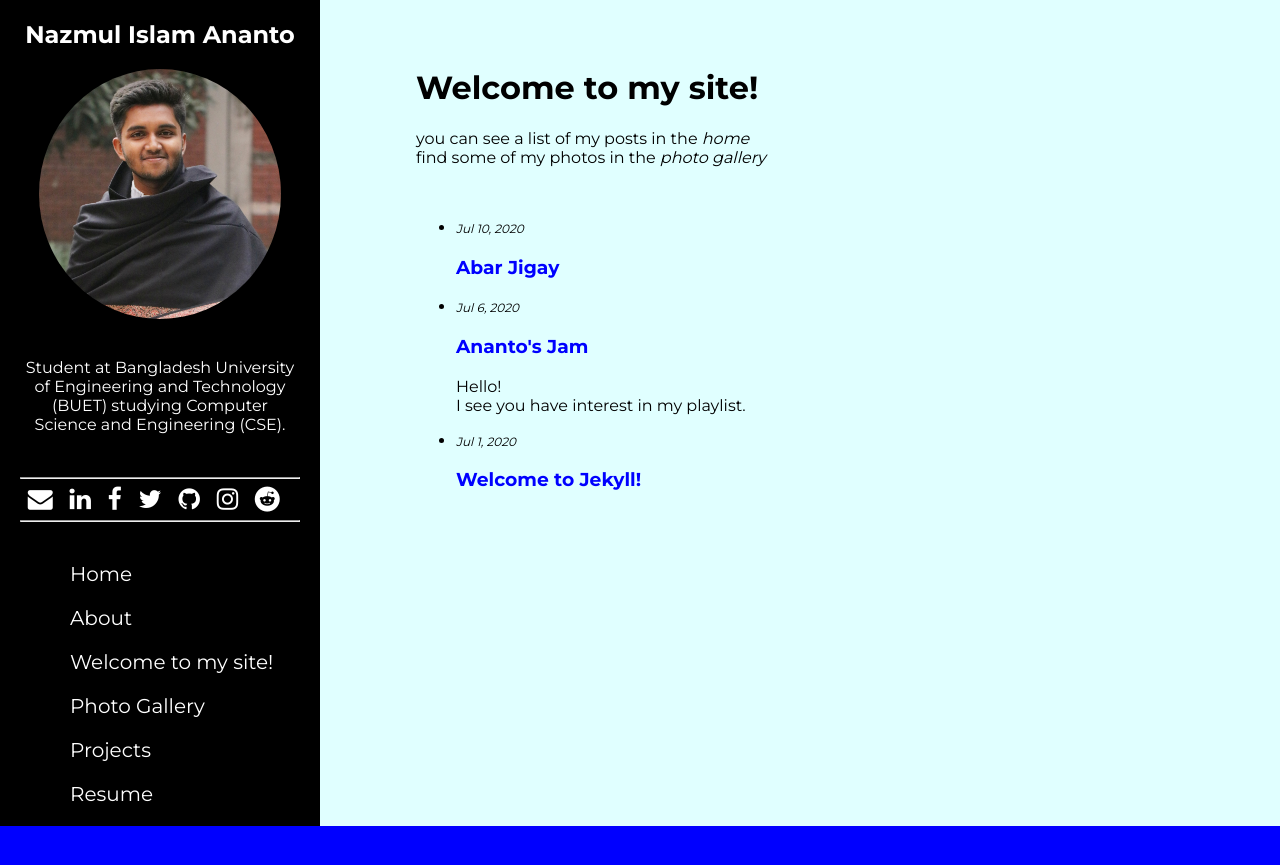
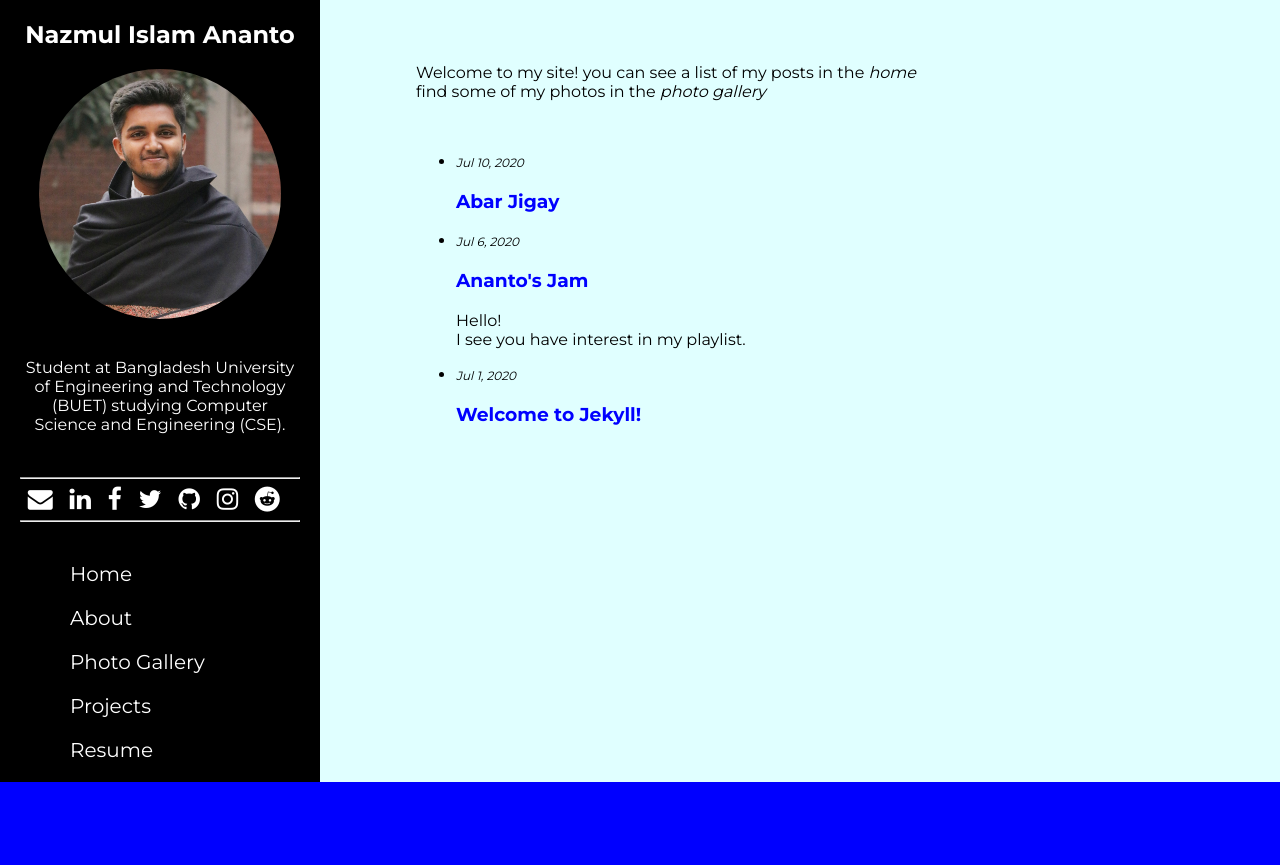
Before and after one commit to niananto/niananto.github.io, a Jekyll site: the page built from index.markdown, in a window 1280 px wide. Shown: the top 865 px of the page. Built offline with Jekyll 4.4.1, drawn with Linux system fonts in a browser that asks for light colours; our own code applies the rules of GitHub Pages for plain Markdown files.

Commit message:
Update index.markdown

```diff
--- a/index.markdown
+++ b/index.markdown
@@ -5,6 +5,6 @@
 layout: custom-home
 ---
 
-# Welcome to my site!
+Welcome to my site!
 you can see a list of my posts in the *home*
 find some of my photos in the *photo gallery*
```
